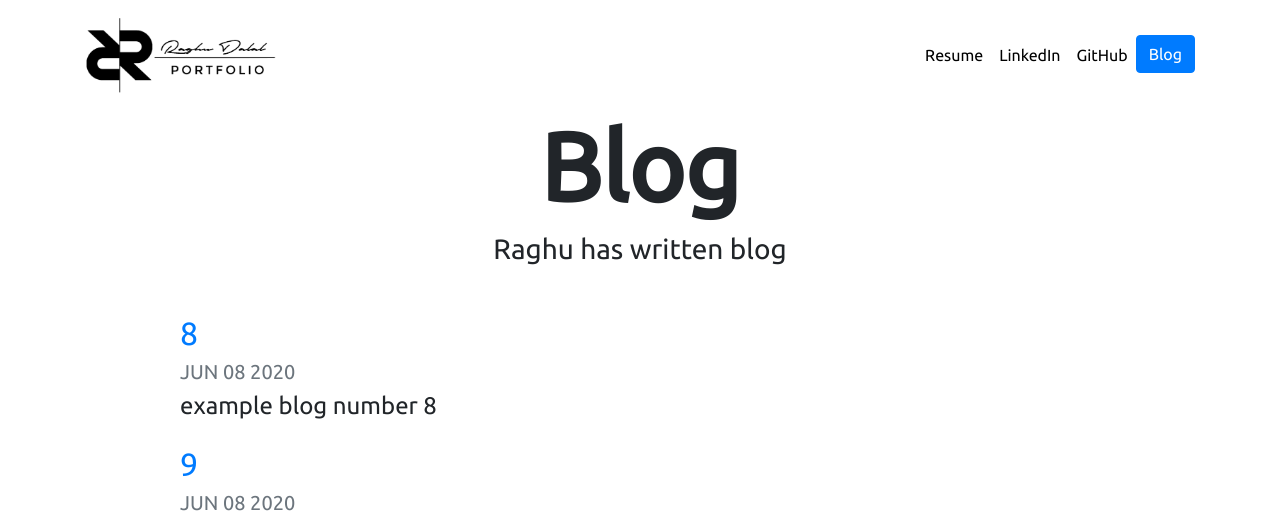
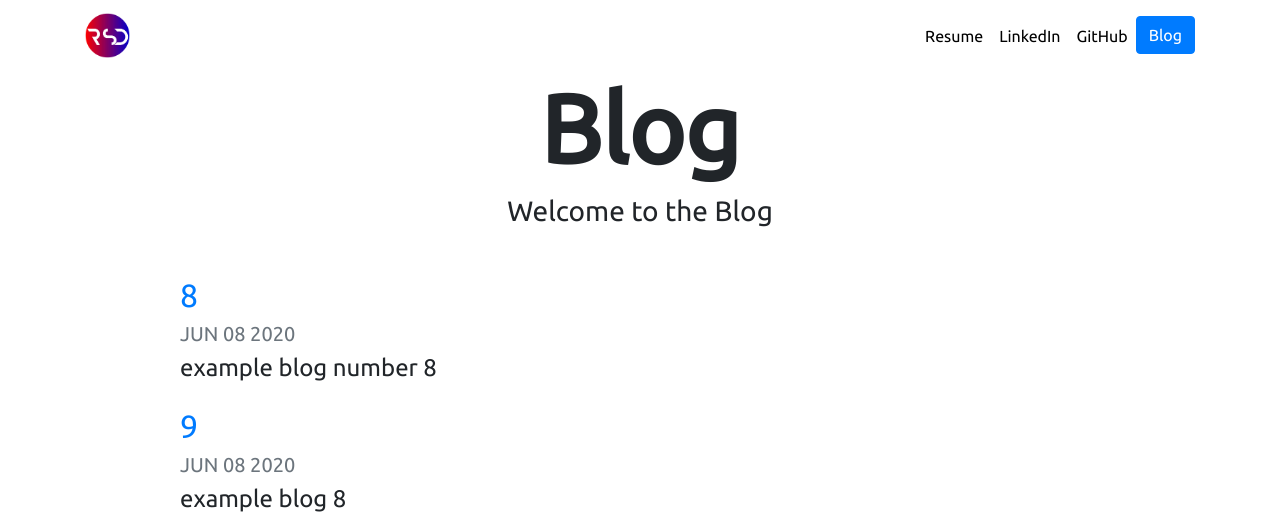
Before and after one commit to RaghuDalal/Personal-Portfolio, a Django app: page /blog/ in a window 1280 px wide. Shown: the top 513 px of the page. Run offline with Django 3.2, Linux system fonts and the light colour scheme; data comes from the database, SQL or seed files in the repository; both versions use the stored data as it was after the commit; some libraries are stand-ins or nearby versions.

Commit message:
New Logo & Improvements

```diff
--- a/project_core/blog/templates/blog/all_blogs.html
+++ b/project_core/blog/templates/blog/all_blogs.html
@@ -7,7 +7,7 @@
 
 <h1 id="blogtitle" class="font-weight-bold text-center">Blog</h1>
 
-<h3 class="text-center mb-5">Raghu has written {{ blogs.count }} blog{{ blogs.count|pluralize }}</h3>
+<h3 class="text-center mb-5">Welcome to the Blog</h3>
 
 {% for blog in blogs %}
 <div class="row justify-content-center my-3">
--- a/project_core/portfolio/templates/portfolio/base.html
+++ b/project_core/portfolio/templates/portfolio/base.html
@@ -19,7 +19,7 @@
   <link class="logo" rel="icon" type="image/png" href="{% static "portfolio/Logo.png" %}">
 
   <title>Raghvender's Portfolio</title>
-  <link rel="icon" type="image/png" href="{% static "portfolio/1.ico" %}"/>
+  <link rel="icon" type="image/png" href="{% static "portfolio/New_logo.ico" %}"/>
 </head>
 
 <body>
@@ -27,7 +27,8 @@
   <nav id="topNav" class="navbar navbar-expand-md navbar-light">
     <div class="container">
       <a class="navbar-brand" href="{% url 'home' %}">
-        <img src="{% static "portfolio/Logo.png" %}" height="83" class="d-inline-block align-top" alt="Raghu's Logo">
+        <img src="{% static "portfolio/New_logo.png" %}" width="45" height="45" class="d-inline-block align-top" alt="Raghu's Logo">
+        <span></span>
       </a>
       <button class="navbar-toggler" type="button" data-toggle="collapse" data-target="#navbarNav" aria-controls="navbarNav" aria-expanded="false" aria-label="Toggle navigation">
         <span class="navbar-toggler-icon"></span>
```
Also changed, not shown: project_core/db.sqlite3 (added), project_core/portfolio/static/portfolio/1.ico (deleted), project_core/portfolio/static/portfolio/Logo.png (deleted), project_core/portfolio/static/portfolio/Logo_dark.png (deleted), project_core/portfolio/static/portfolio/New_logo.ico (added), project_core/portfolio/static/portfolio/New_logo.png (added), project_core/portfolio/static/portfolio/favicon_io/android-chrome-192x192.png (deleted), project_core/portfolio/static/portfolio/favicon_io/android-chrome-512x512.png (deleted), project_core/portfolio/static/portfolio/favicon_io/apple-touch-icon.png (deleted), project_core/portfolio/static/portfolio/favicon_io/favicon-16x16.png (deleted), project_core/portfolio/static/portfolio/favicon_io/favicon-32x32.png (deleted), project_core/portfolio/static/portfolio/favicon_io/site.webmanifest (deleted), 1 other file.
